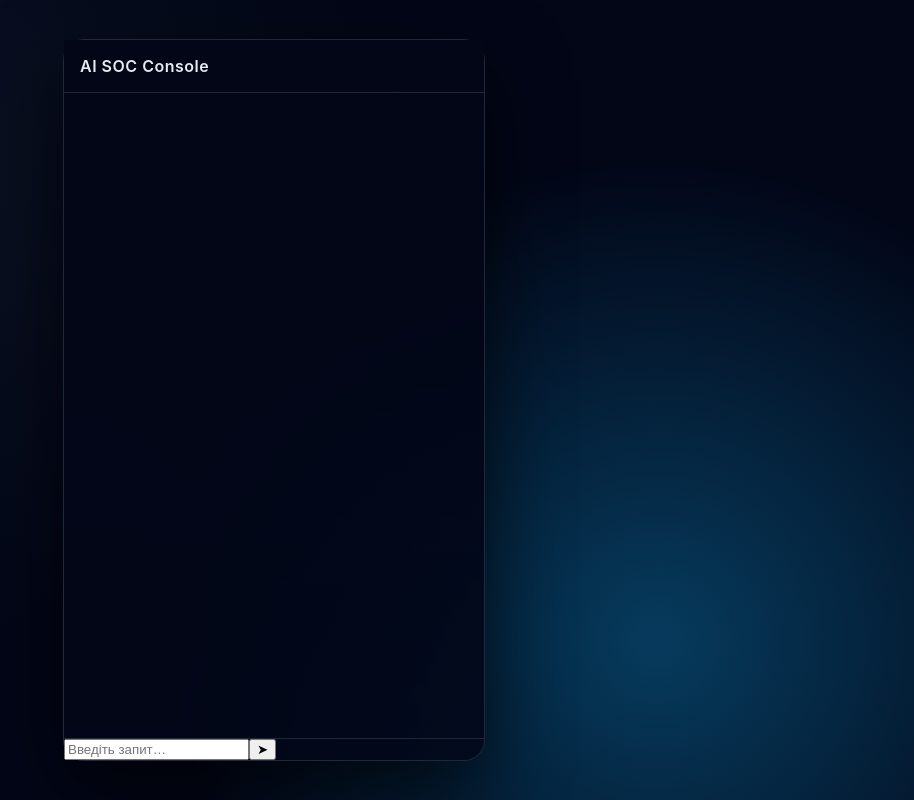
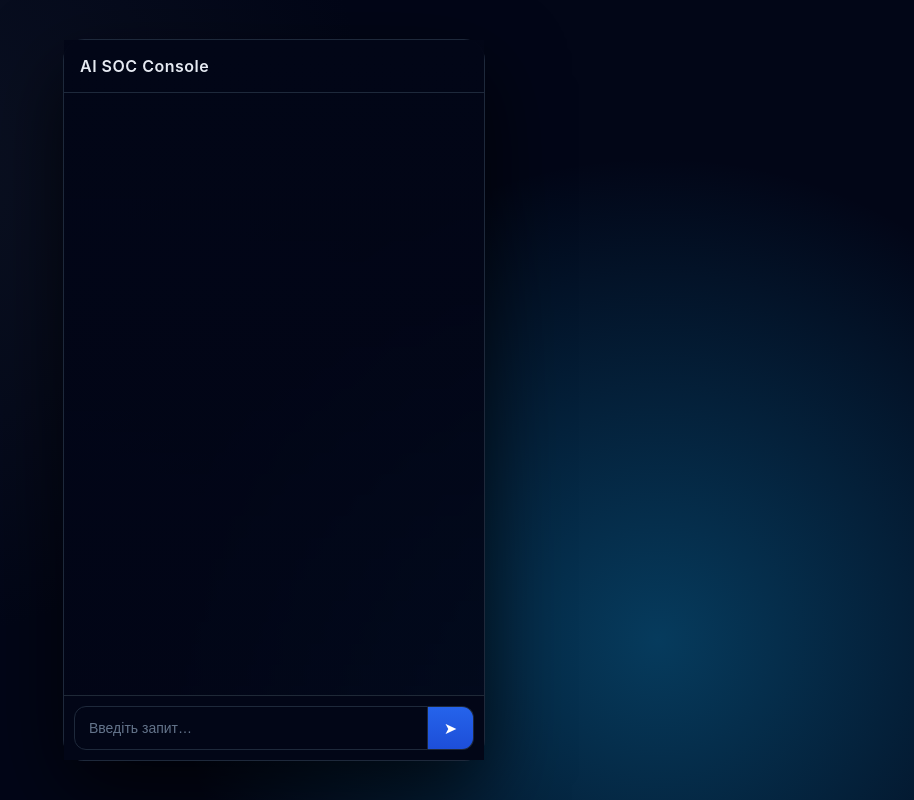
Before and after one commit to DWork-GR/ai-security-ops, a website: page frontend/index.html in a window 1280 px wide. Shown: the whole page, without its empty margins (366-1280 px from the left). Drawn offline with Linux system fonts and the light colour scheme.

Commit message:
Add input box styles for message input and submission

```diff
--- a/frontend/css/base.css
+++ b/frontend/css/base.css
@@ -32,3 +32,44 @@ body {
     linear-gradient(180deg, #020617, #020617);
   z-index: -1;
 }
+
+.input-box {
+  display: flex;
+  align-items: center;
+  padding: 10px;
+  border-top: 1px solid #1e293b;
+  background: #020617;
+}
+
+.input-box input {
+  flex: 1;
+  height: 44px;
+  padding: 0 14px;
+  background: #020617;
+  border: 1px solid #1e293b;
+  border-radius: 12px 0 0 12px;
+  color: #e5e7eb;
+  font-size: 14px;
+  outline: none;
+}
+
+.input-box input::placeholder {
+  color: #64748b;
+}
+
+.input-box button {
+  height: 44px;
+  width: 46px;
+  background: linear-gradient(180deg, #2563eb, #1d4ed8);
+  border: 1px solid #1e293b;
+  border-left: none;
+  border-radius: 0 12px 12px 0;
+  color: white;
+  cursor: pointer;
+  font-size: 16px;
+}
+
+.input-box input:focus {
+  border-color: #3b82f6;
+  box-shadow: 0 0 0 1px #3b82f6;
+}
```
